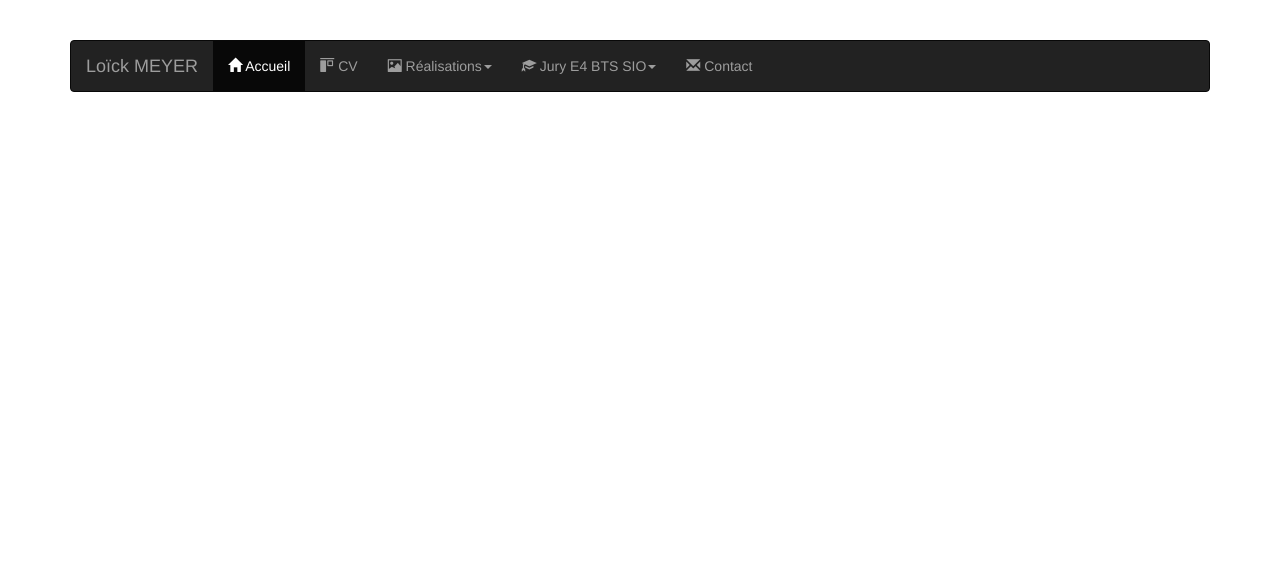
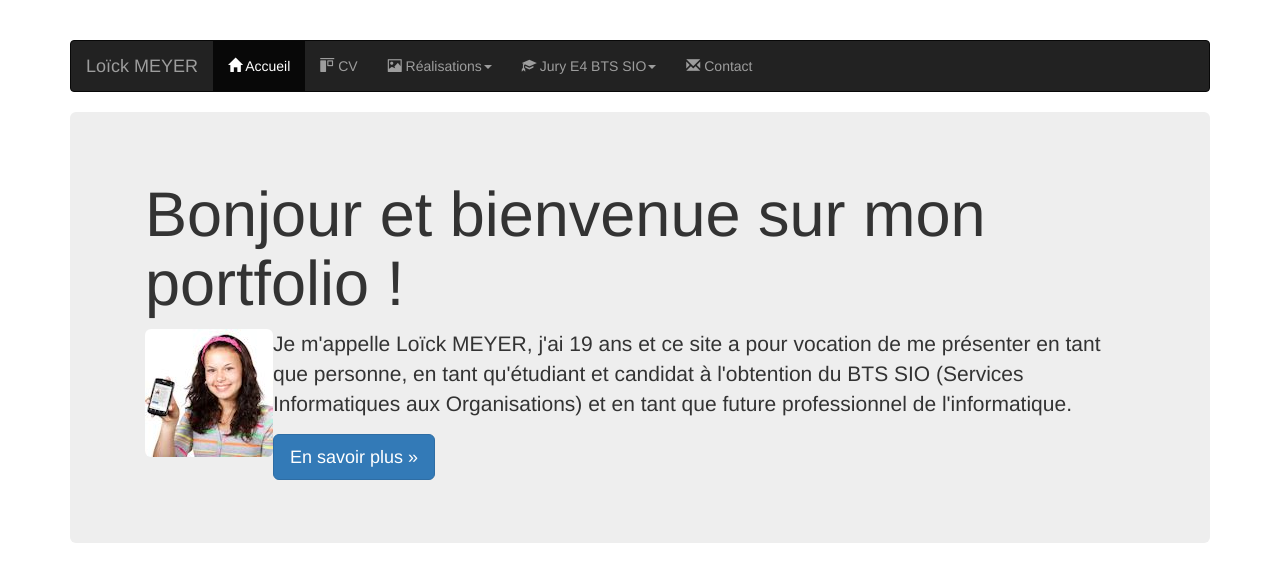
Before and after one commit to LoickMEYER/MonPortfolio, a plain HTML site: page index.html in a window 1280 px wide. Drawn offline with nearby package versions, Linux system fonts and the light colour scheme.

Commit message:
Ajout d'un contenu sur la page d'accueil

```diff
--- a/index.html
+++ b/index.html
@@ -81,6 +81,19 @@
                     </div>
                 </div>
             </nav>
+
+            <!-- **************************************************************************************** -->
+            <div class="jumbotron">
+                <div class="container">
+                    <h1>Bonjour et bienvenue sur mon portfolio !</h1>
+                    <p>
+                        <img id="maPhoto" class="pull-left img-rounded" src="images/AmeliaPilou.jpg" alt="Ma photo d'identité" /> Je m'appelle Loïck MEYER, j'ai 19 ans
+                        et ce site a pour vocation de me présenter en tant que personne, en tant qu'étudiant et candidat à l'obtention du BTS SIO (Services Informatiques
+                        aux Organisations) et en tant que future professionnel de l'informatique.
+                    </p>
+                    <p><a class="btn btn-primary btn-lg" href="#" role="button">En savoir plus &raquo;</a></p>
+                </div>
+            </div>
         </div>
 
         <!-- jQuery (necessary for Bootstrap's JavaScript plugins) -->
```
